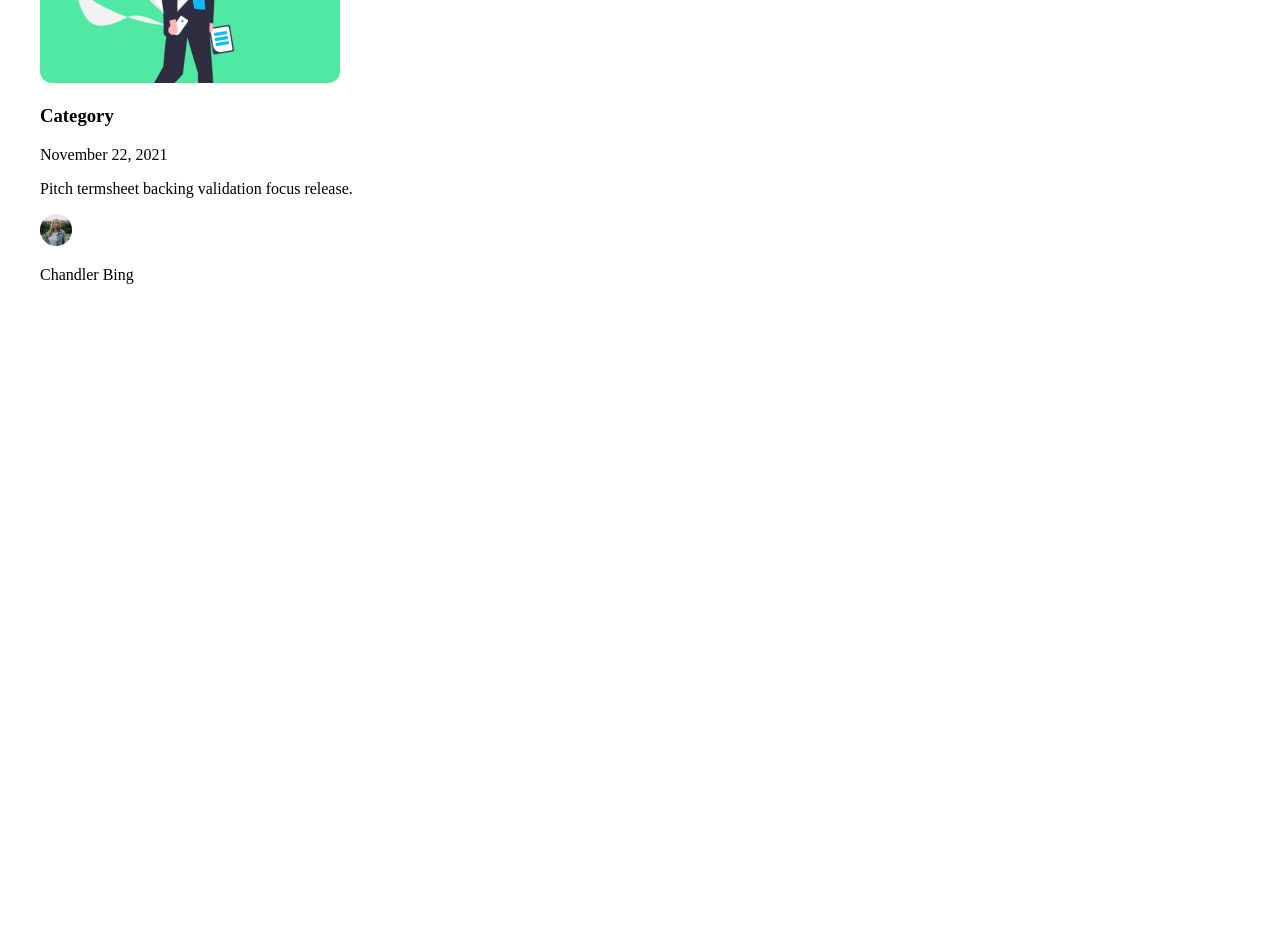
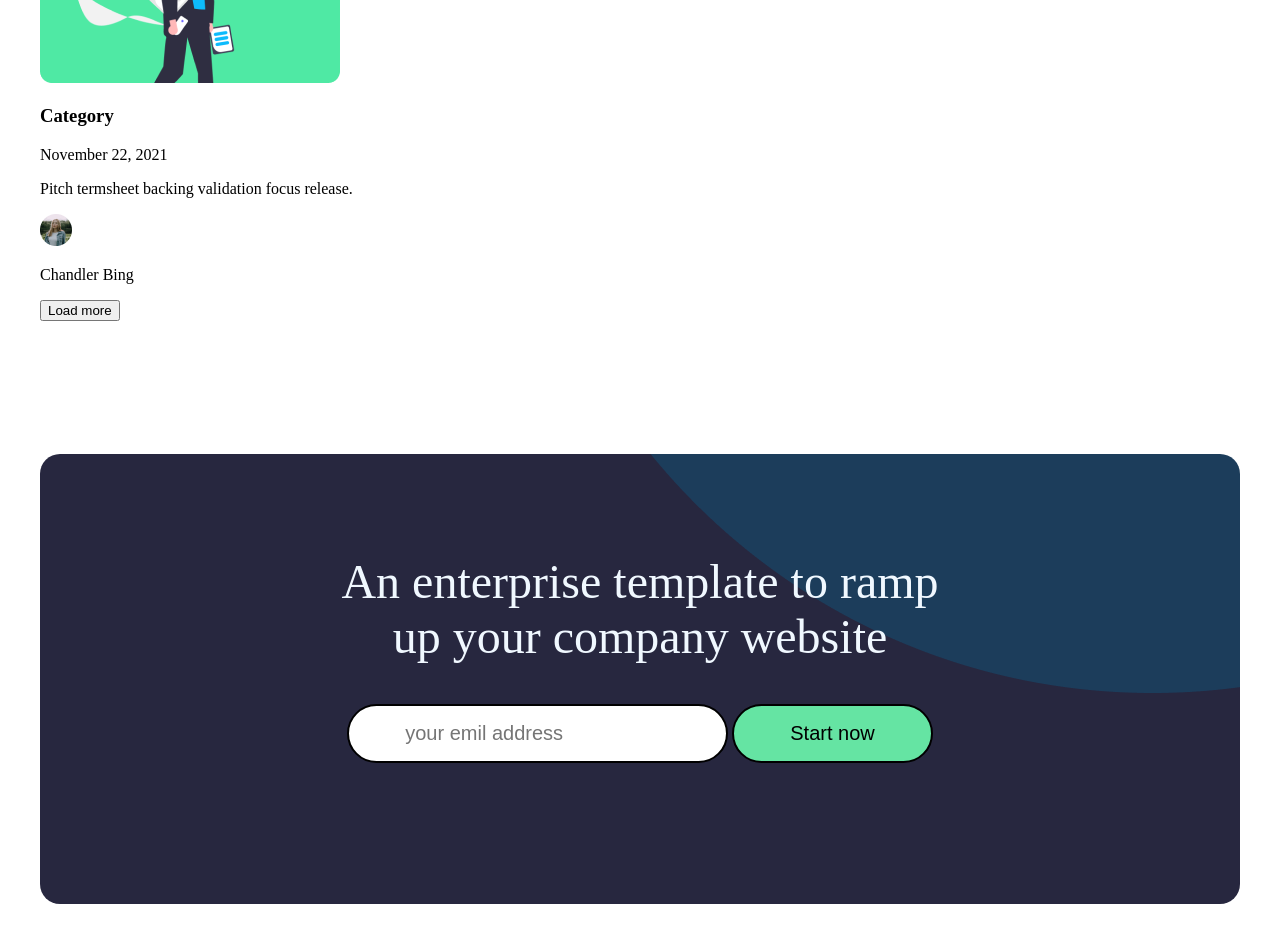
Before and after one commit to Junaid-Akram-khanzada/boldo, a plain HTML site: page blog.html in a window 1280 px wide. Shown: the part 3184-4127 px from the top of the page. Before the commit the page ends 3484 px from the top, so only its background shows below. Drawn offline with Linux system fonts and the light colour scheme.

Commit message:
section website

```diff
--- a/blog.html
+++ b/blog.html
@@ -144,6 +144,26 @@
                                 </div>
                             </div>
                             </div>
+                            <div class="button">
+                                <form action="#">
+                                    <input type="submit" value="Load more">
+                                </form>
+                            </div>
+                        </div>
+                </section>
+                <section class="company-website">
+                    <div class="container company-website-contain">
+                        <div class="company-website-top">
+                            <h1>An enterprise template to ramp up your company website</h1>
+                            <div class="from">
+                                <form action="#">
+                                    <input class="emil" type="emil" name="fname" placeholder="your emil address">
+                                    <input class="start" type="submit" value="Start now">
+                                </form>
+                            </div>
+                        </div>
+                    </div>
+                </section>
 
 
 </body>
```
